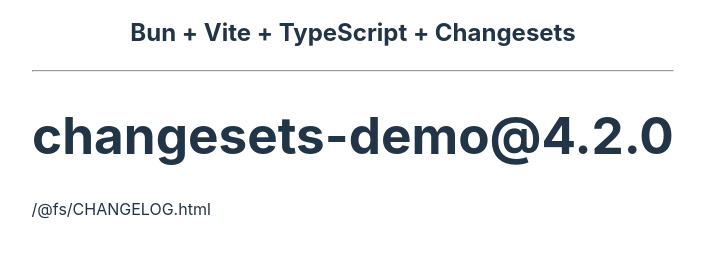
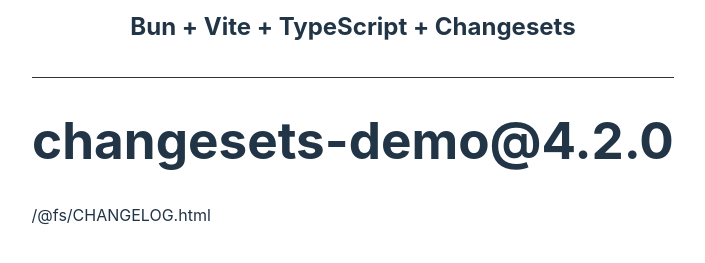
Before and after one commit to sitek94/changesets-demo, a website built with Vite: page index.html in a window 1280 px wide. Shown: the part 463-726 px from the top of the page, without its empty margins (287-992 px from the left). Built offline with nearby package versions, Linux system fonts and the light colour scheme.

Commit message:
style hr in header (#11)

```diff
--- a/src/style.css
+++ b/src/style.css
@@ -33,6 +33,12 @@
 h1 {
   font-size: 3.2em;
   line-height: 1.1;
+}
+
+hr {
+  margin: 2em 0;
+  border: none;
+  border-top: 1px solid #333;
 }
 
 #app {
```
Also changed, not shown: .changeset/yellow-paws-count.md (added).
